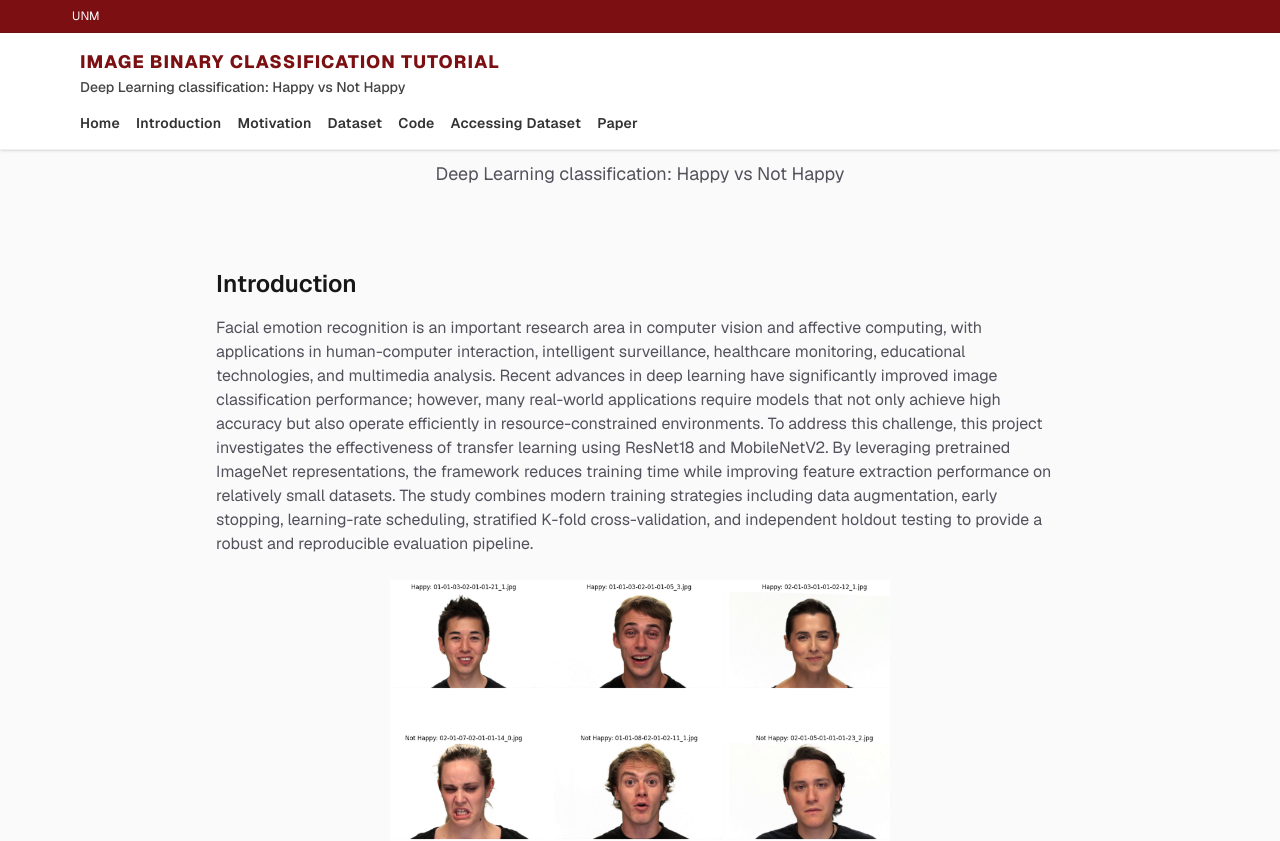
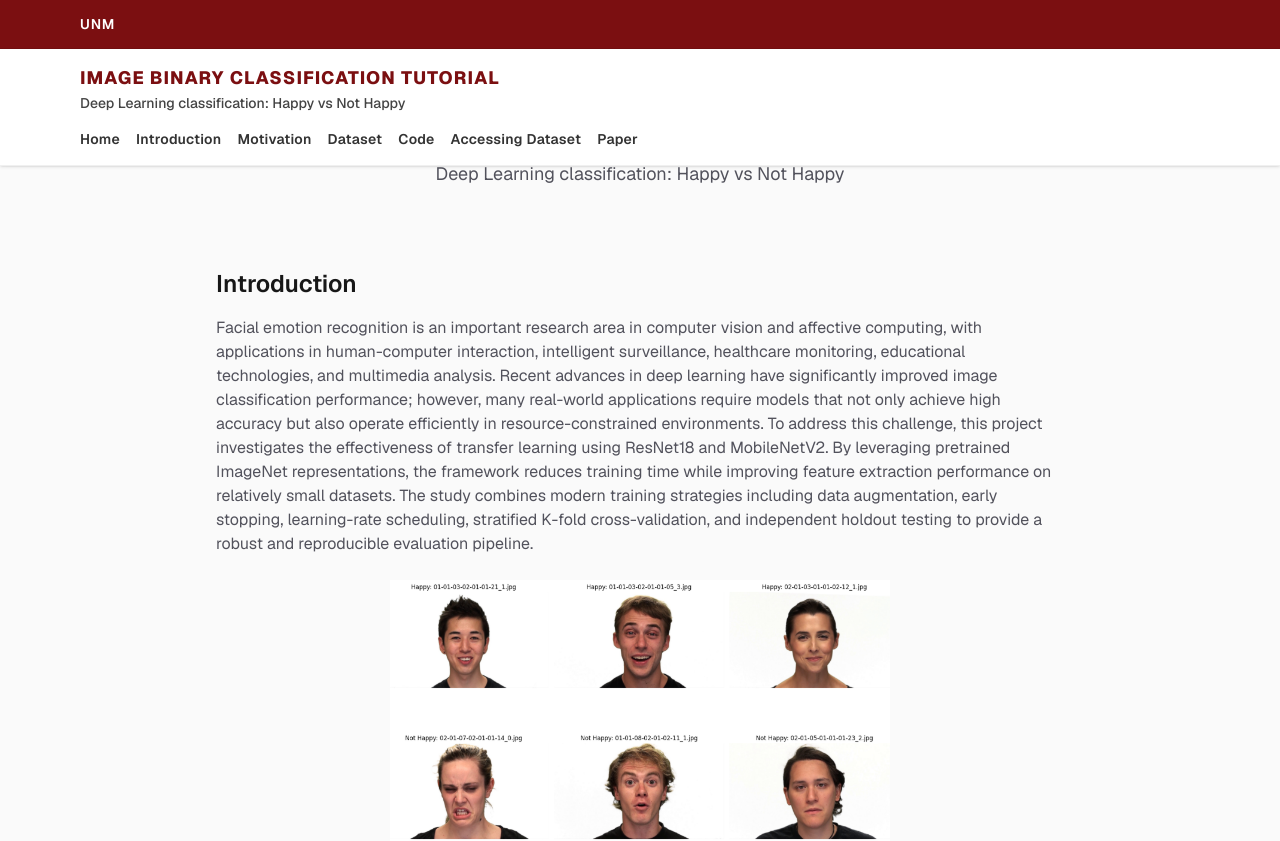
Before and after one commit to pepealania/image-processing-project-tutorial-deep-learning-happy-not-happy-classification, a Next.js app: page /image-processing-project-tutorial-deep-learning-happy-not-happy-classification/ in a window 1280 px wide. Shown: the top 841 px of the page. Built offline with nearby package versions, Linux system fonts and the light colour scheme.

Commit message:
unm strip modified height

```diff
--- a/src/components/Navbar.tsx
+++ b/src/components/Navbar.tsx
@@ -6,11 +6,16 @@ export default function Navbar() {
   return (
     <header className="lvh fixed inset-x-0 top-0 z-50 bg-white border-b shadow-sm">
       {/* thin top strip with UNM link */}
-      <div className="lvh-top text-xs text-zinc-600">
-        <div className="max-w-6xl mx-auto flex items-center justify-start p-2">
-          <Link href="/" className="mr-4">UNM</Link>
+        <div className="lvh-top bg-zinc-100 border-b">
+        <div className="max-w-6xl mx-auto flex items-center h-12 px-4">
+            <Link
+            href="/"
+            className="text-sm font-semibold tracking-wider uppercase"
+            >
+            UNM
+            </Link>
         </div>
-      </div>
+        </div>
 
       {/* main header: title + nav */}
       <div className="max-w-6xl mx-auto flex flex-col gap-4 p-4 text-sm font-medium">
```
